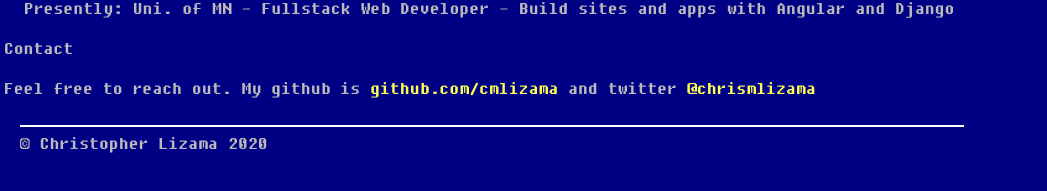
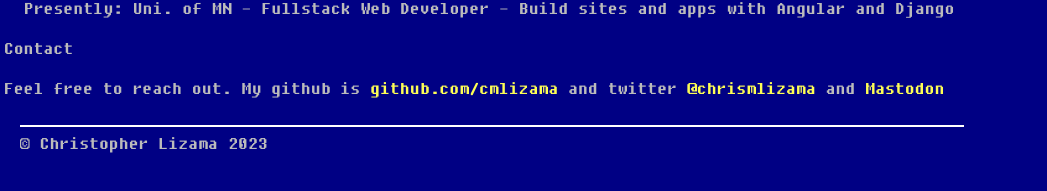
Before and after one commit to cmlizama/cmlizama.github.io, a website: page index.html in a window 1280 px wide. Shown: the part 461-652 px from the top of the page, without its empty margins (0-1047 px from the left). Drawn offline with nearby package versions, Linux system fonts and the light colour scheme.

Commit message:
update year and links

```diff
--- a/index.html
+++ b/index.html
@@ -60,7 +60,7 @@
        </div>
         <div class="col-md-4">
           <p>Contact</p>
-          <p>Feel free to reach out. My github is <a href="https://github.com/cmlizama/">github.com/cmlizama</a> and twitter <a href="https://twitter.com/chrismlizama">@chrismlizama</a></p>
+          <p>Feel free to reach out. My github is <a href="https://github.com/cmlizama/">github.com/cmlizama</a> and twitter <a href="https://twitter.com/chrismlizama">@chrismlizama</a> and <a rel="me" href="https://mas.to/@chrislizama">Mastodon</a></p>
 
         </div>
       </div>
@@ -68,7 +68,7 @@
       <hr>
 
       <footer>
-        <p>&copy; Christopher Lizama 2020</p>
+        <p>&copy; Christopher Lizama 2023</p>
       </footer>
     </div> <!-- /container -->        <script src="//ajax.googleapis.com/ajax/libs/jquery/1.11.2/jquery.min.js"></script>
         <script>window.jQuery || document.write('<script src="js/vendor/jquery-1.11.2.min.js"><\/script>')</script>
```
